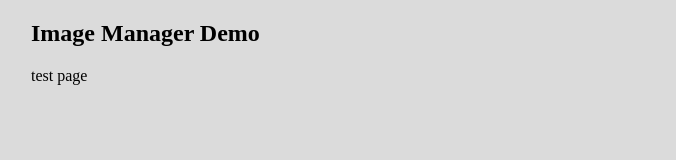
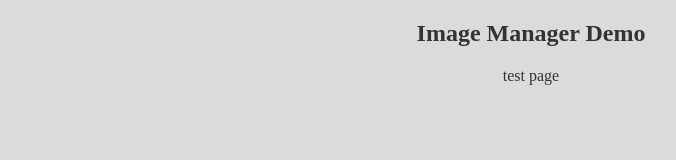
Before and after one commit to h091237557/image-manager, a website: page demo/index.html in a window 1280 px wide. Shown: the whole page, without its empty margins (109-785 px from the left). Drawn offline with Linux system fonts and the light colour scheme.

Commit message:
add sections style

```diff
--- a/demo/index.html
+++ b/demo/index.html
@@ -7,11 +7,11 @@
 </head>
 <body>
 <div class="wrapper-page">
-    <section>
+    <section class="about">
         <h1>Image Manager Demo</h1>
         <p>test page</p>
     </section>
-    <section>
+    <section class="demo-content">
         <div class="image-manager__container">
             <div class="image-manager"></div>
         </div>
--- a/demo/scss/main.scss
+++ b/demo/scss/main.scss
@@ -1,11 +1,14 @@
 @import 'variables';
 
+@import 'sections/about';
+@import 'sections/demo-content';
 *{
   box-sizing: border-box;
 }
 
 body{
   background-color: $gray;
+  color: $gray-dark;
   width: 100%;
   margin: 0;
   padding: 0;
--- /dev/null
+++ b/demo/scss/sections/about.scss
@@ -0,0 +1,9 @@
+.about{
+  h1{
+    text-align: center;
+  }
+
+  p{
+    text-align: center;
+  }
+}
```
Also changed, not shown: demo/css/main.css, demo/scss/sections/demo-content.scss (added).
